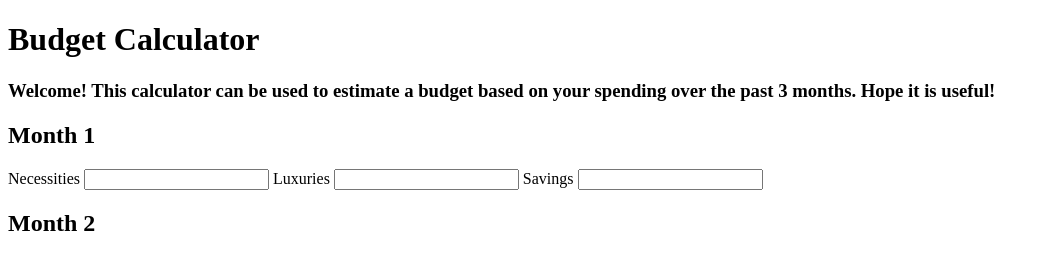
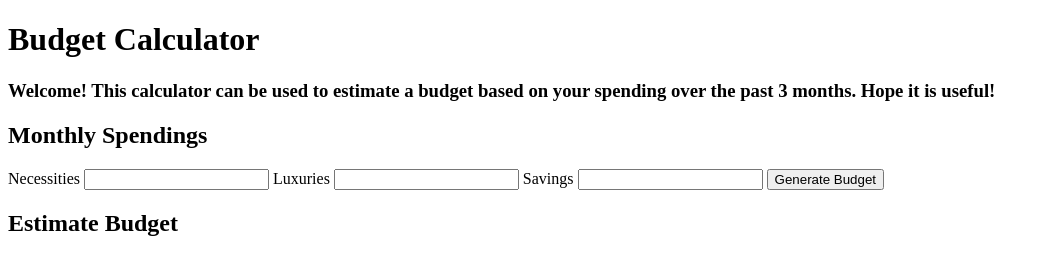
Before and after one commit to nicoleang09/personal-projects, a Flask app: page / in a window 1280 px wide. Shown: the top 254 px of the page, without its empty margins (0-1049 px from the left). Run offline with Flask 2, Linux system fonts and the light colour scheme; some libraries are stand-ins or nearby versions.

Commit message:
Add monthly spending database

```diff
--- a/Budget Calculator/app.py
+++ b/Budget Calculator/app.py
@@ -1,10 +1,42 @@
-from flask import Flask, render_template
+from urllib import request
+from flask import Flask, render_template, url_for, request, redirect
+from flask_sqlalchemy import SQLAlchemy
 
 app = Flask(__name__)
+app.config["SQLALCHEMY_DATABASE_URI"] = "sqlite:///test.db"
+app.config['SQLALCHEMY_TRACK_MODIFICATIONS'] = True
+db = SQLAlchemy(app)
 
-@app.route("/")
+@app.before_first_request
+def create_tables():
+    db.create_all()
+
+class MonthlySpending(db.Model):
+    id = db.Column(db.Integer, primary_key=True)
+    necessities = db.Column(db.Integer, nullable=False)
+    luxuries = db.Column(db.Integer, nullable=False)
+    savings = db.Column(db.Integer, nullable=False)
+
+    def __repr__(self) -> str:
+        return "< Month %r >" % self.id
+
+@app.route("/", methods=["POST", "GET"])
 def index():
-    return render_template("index.html")
+    if request.method == "POST":
+        month_necessities = request.form["m1-necessities"]
+        month_luxuries = request.form["m1-luxuries"]
+        month_savings = request.form["m1-savings"]
+        month_spendings = MonthlySpending(necessities=month_necessities, luxuries=month_luxuries, savings=month_savings)
+
+        try:
+            db.session.add(month_spendings)
+            print("month spendings added")
+            db.session.commit()
+            print("changes committed")
+            return redirect("/")
+        except:
+            return "Failed to add monthly spendings"
+    else: return render_template("index.html")
 
 if __name__ == "__main__":
     app.run(debug=True)
--- a/Budget Calculator/templates/base.html
+++ b/Budget Calculator/templates/base.html
@@ -4,6 +4,7 @@
         <meta charset="UTF-8">
         <meta name="viewport" content="width=device-width, initial-scale=1.0">
         <meta http-equiv="X-UA-Compatible" content="ie=edge">
+        <link rel="stylesheet" href="{{ url_for('static', filename='css/main.css') }}">
         {% block head %}{% endblock %}
     </head>
 
--- a/Budget Calculator/templates/index.html
+++ b/Budget Calculator/templates/index.html
@@ -9,7 +9,8 @@
 <h1>Budget Calculator</h1>
 <h3>Welcome! This calculator can be used to estimate a budget based on your spending over the past 3 months. Hope it is useful!</h3>
 
-<h2>Month 1</h2>
+<form method="POST" action="/">
+    <h2>Monthly Spendings</h2>
     <label>Necessities</label>
     <input type="number" name="m1-necessities"/>
     <label>Luxuries</label>
@@ -17,21 +18,8 @@
     <label>Savings</label>
     <input type="number" name="m1-savings"/>
 
-<h2>Month 2</h2>
-<label>Necessities</label>
-<input type="number" name="m2-necessities"/>
-<label>Luxuries</label>
-<input type="number" name="m2-luxuries"/>
-<label>Savings</label>
-<input type="number" name="m2-savings"/>
-
-<h2>Month 3</h2>
-<label>Necessities</label>
-<input type="number" name="m3-necessities"/>
-<label>Luxuries</label>
-<input type="number" name="m3-luxuries"/>
-<label>Savings</label>
-<input type="number" name="m3-savings"/>
+    <input type="submit" value="Generate Budget">
+</form>
 
 <h2>Estimate Budget</h2>
 <div id="piechart"></div>
```
Also changed, not shown: Budget Calculator/static/css/main.css (added), Budget Calculator/test.db (added). Lines whose indentation alone changed are shown as unchanged.
